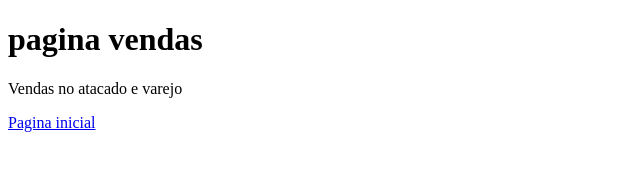
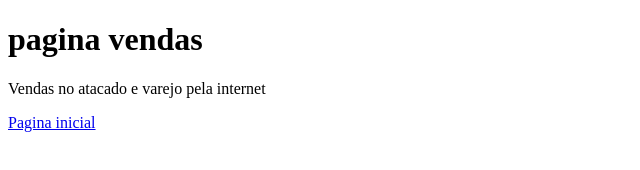
Before and after one commit to racquist/githubtest, a plain HTML site: page vendas.html in a window 1280 px wide. Shown: the full height of the page, 0-640 px from the left. Drawn offline with Linux system fonts and the light colour scheme.

Commit message:
nova modalidade de vendas

```diff
--- a/vendas.html
+++ b/vendas.html
@@ -8,7 +8,7 @@
 </head>
 <body>
     <h1>pagina vendas</h1>
-    <p>Vendas no atacado e varejo</p>
+    <p>Vendas no atacado e varejo pela internet</p>
     <a href="index.html">Pagina inicial</a>
 </body>
 </html>
```
